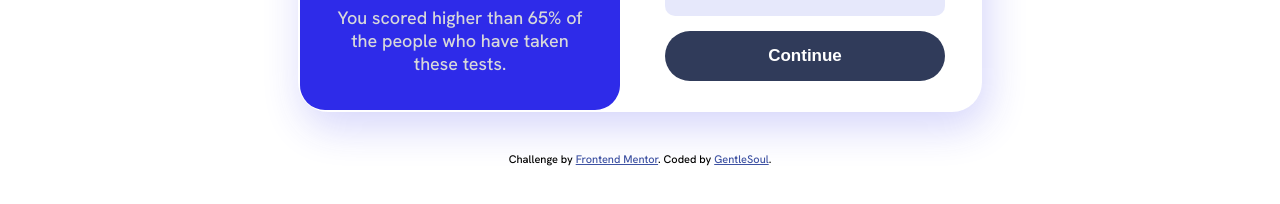
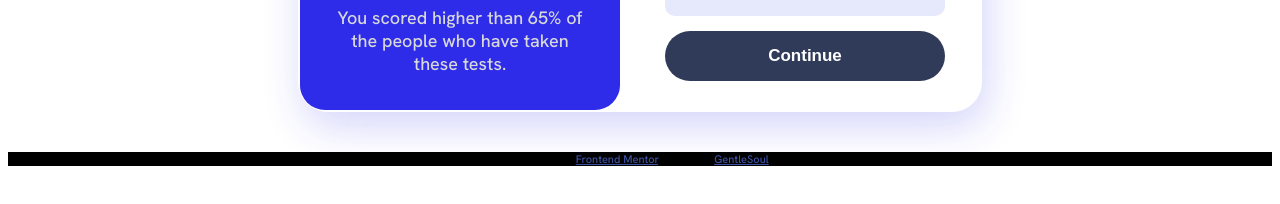
Before and after one commit to RichieGS/Result-summary-, a plain HTML site: page index.html in a window 1280 px wide. Shown: the part 418-622 px from the top of the page. Drawn offline with Linux system fonts and the light colour scheme.

Commit message:
Making changes

```diff
--- a/index.html
+++ b/index.html
@@ -17,8 +17,10 @@
     <!-- Feel free to remove these styles or customise in your own stylesheet 👍 -->
     <style>
         .attribution {
+            width: 100%;
+            text-align: center;
+            background-color: black;
             font-size: 11px;
-            text-align: center;
             margin-top: 40px;
         }
         .attribution a {
```
Also changed, not shown: stylesheet/stylesheet.css (line endings or trailing spaces).
